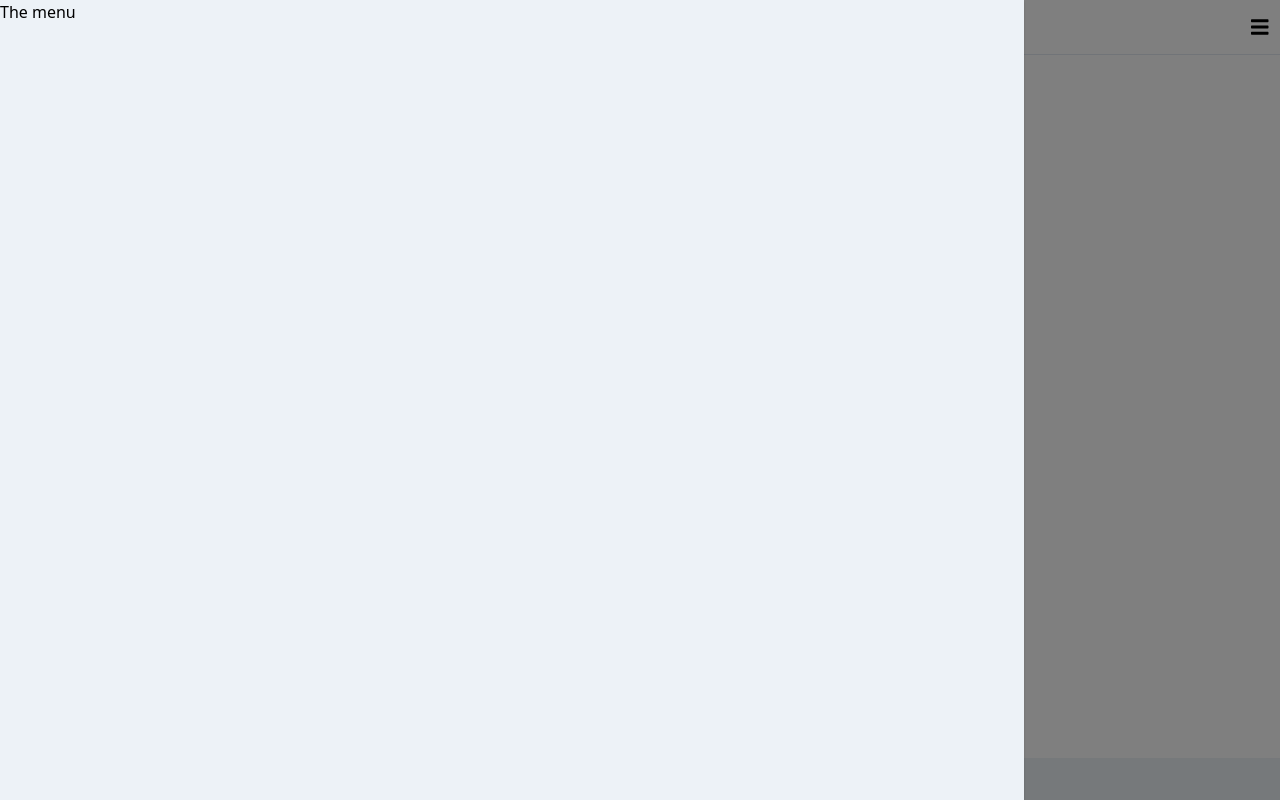
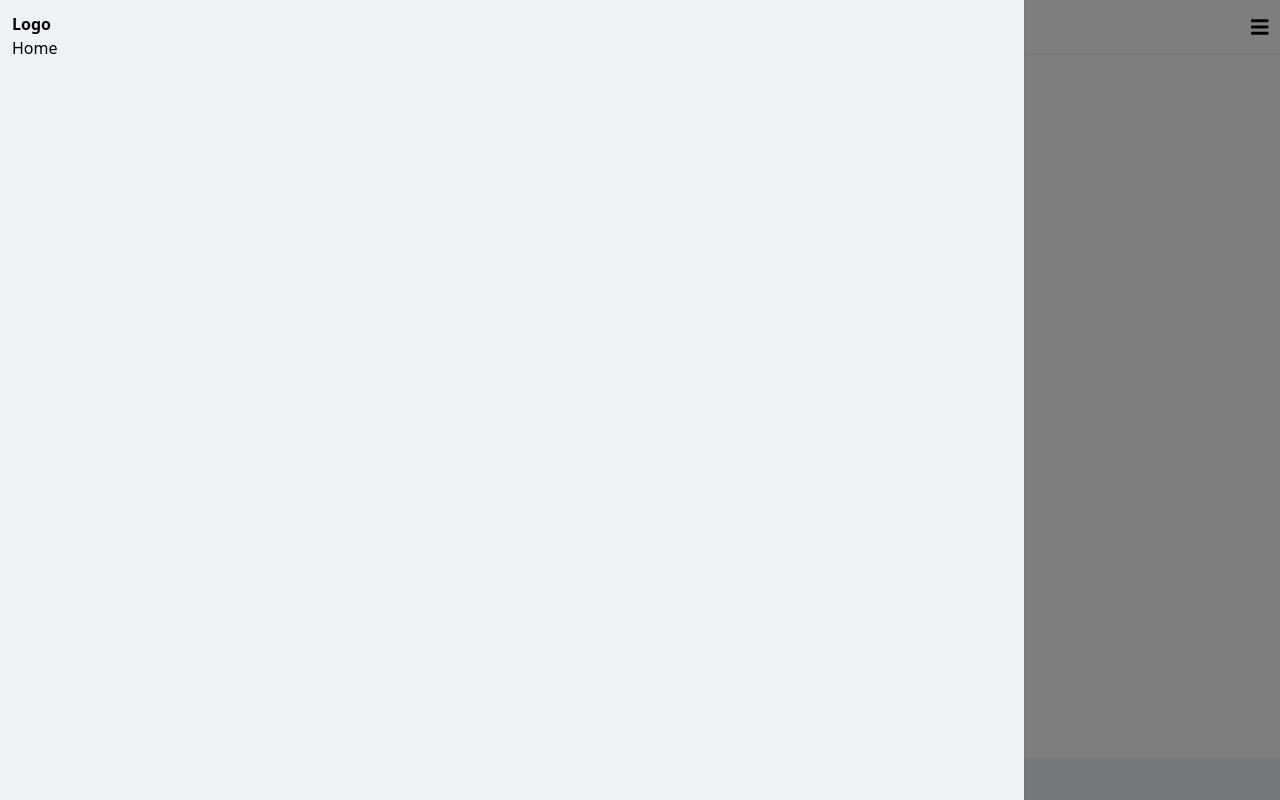
Before and after one commit to naylinhtunit/React-note, a React (Create React App) app: page / in a window 1280 px wide. Both pictures are taken after a click on the icon 1259 px from the left and 26 px from the top of the page. Built offline with nearby package versions, Linux system fonts and the light colour scheme.

Commit message:
Navigation smooth update

```diff
--- a/package.json
+++ b/package.json
@@ -14,6 +14,7 @@
     "react": "^16.13.1",
     "react-dom": "^16.13.1",
     "react-scripts": "3.4.1",
+    "react-spring": "^8.0.27",
     "tailwindcss": "^1.4.6"
   },
   "scripts": {
--- a/src/Components/Navigation.js
+++ b/src/Components/Navigation.js
@@ -1,29 +1,24 @@
 import React, { useState } from 'react'
 import { FontAwesomeIcon } from '@fortawesome/react-fontawesome'
 import { faBars } from '@fortawesome/free-solid-svg-icons'
+import {useTransition, animated} from 'react-spring'
 
 function Navigation()
 {
 	const [ showMenu, setShowMenu ] = useState(false)
 
-	let menu
-	let menuMask
+	const maskTransitions = useTransition(showMenu, null, {
+		from: { position: 'absolute', opacity: 0 },
+		enter: { opacity: 1 },
+		leave: { opacity: 0 },
+	})
 
-	if(showMenu)
-	{
-		menu =
-					<div
-						className="bg-gray-200 fixed top-0 left-0 w-4/5 h-full z-50 shadow"
-					>
-						The menu
-					</div>
-		menuMask =
-						<div
-							className="bg-black-t-50 fixed top-0 left-0 w-full h-full z-50"
-							onClick={ () => setShowMenu(false) }
-						>
-						</div>
-	}
+	const menuTransitions = useTransition(showMenu, null, {
+		from: { opacity: 0, transform: 'translateX(-100%)' },
+		enter: { opacity: 1, transform: 'translateX(0%)' },
+		leave: { opacity: 0 , transform: 'translateX(-100%)'},
+	})
+
 	return (
 			<nav>
 				<span className="text-xl">
@@ -32,9 +27,34 @@
 						onClick={ () => setShowMenu(!showMenu) }
 					/>
 				</span>
-				{ menuMask }
-				{ menu }
+				{
+					maskTransitions.map(({ item, key, props }) =>
+					item &&
+					<animated.div
+						key={key}
+						style={props}
+						className="bg-black-t-50 fixed top-0 left-0 w-full h-full z-50"
+						onClick={ () => setShowMenu(false) }
+						>
+						</animated.div>
+					)
+				}
 
+				{
+					menuTransitions.map(({ item, key, props }) =>
+					item &&
+					<animated.div
+						key={key}
+						style={props}
+						className="bg-gray-200 fixed top-0 left-0 w-4/5 h-full z-50 shadow p-3"
+						>
+							<span className="font-bold">Logo</span>
+							<ul>
+								<li>Home</li>
+							</ul>
+						</animated.div>
+					)
+				}
 			</nav>
 		)
 }
```
Also changed, not shown: 1 other file (tests, documents, lock files or other folders).
